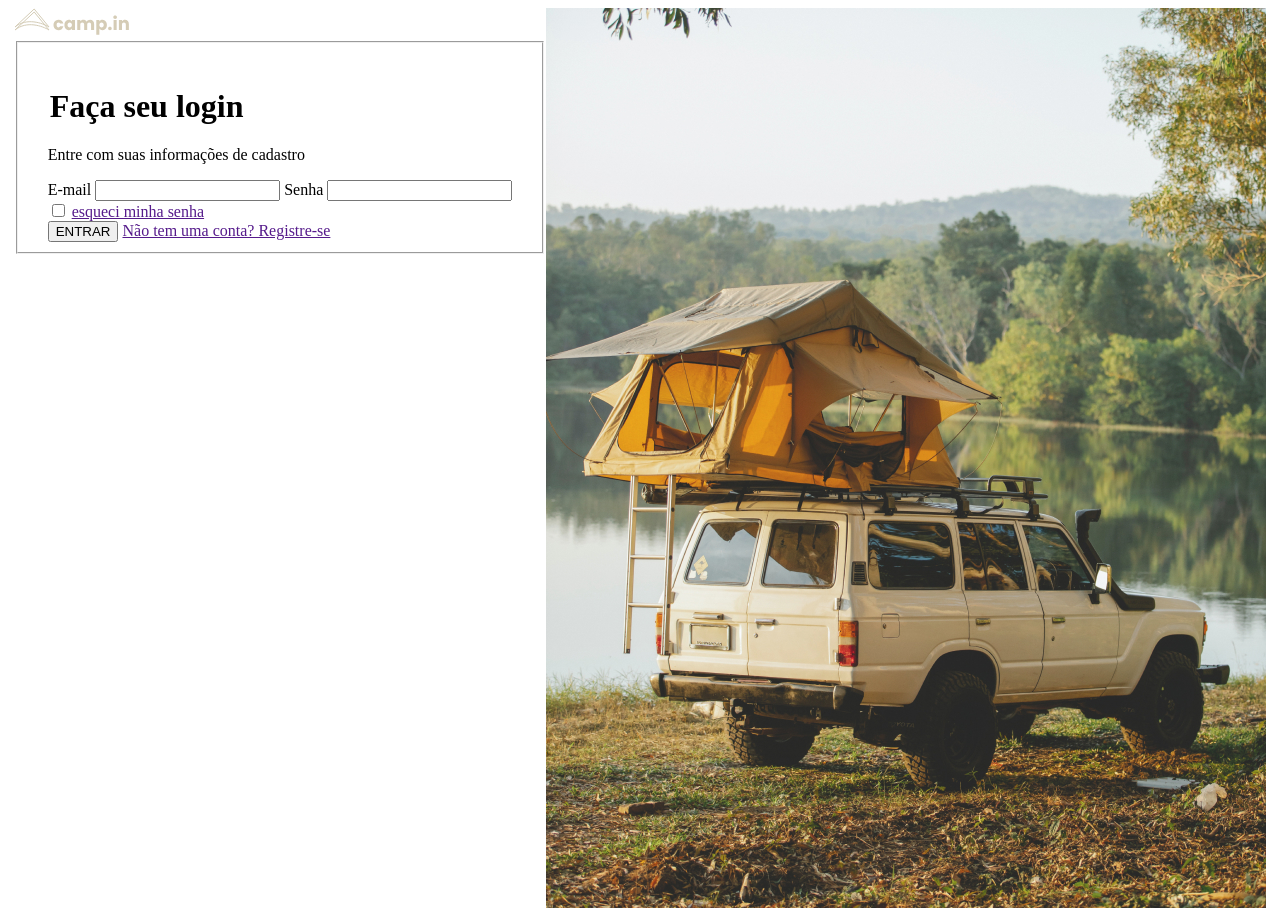
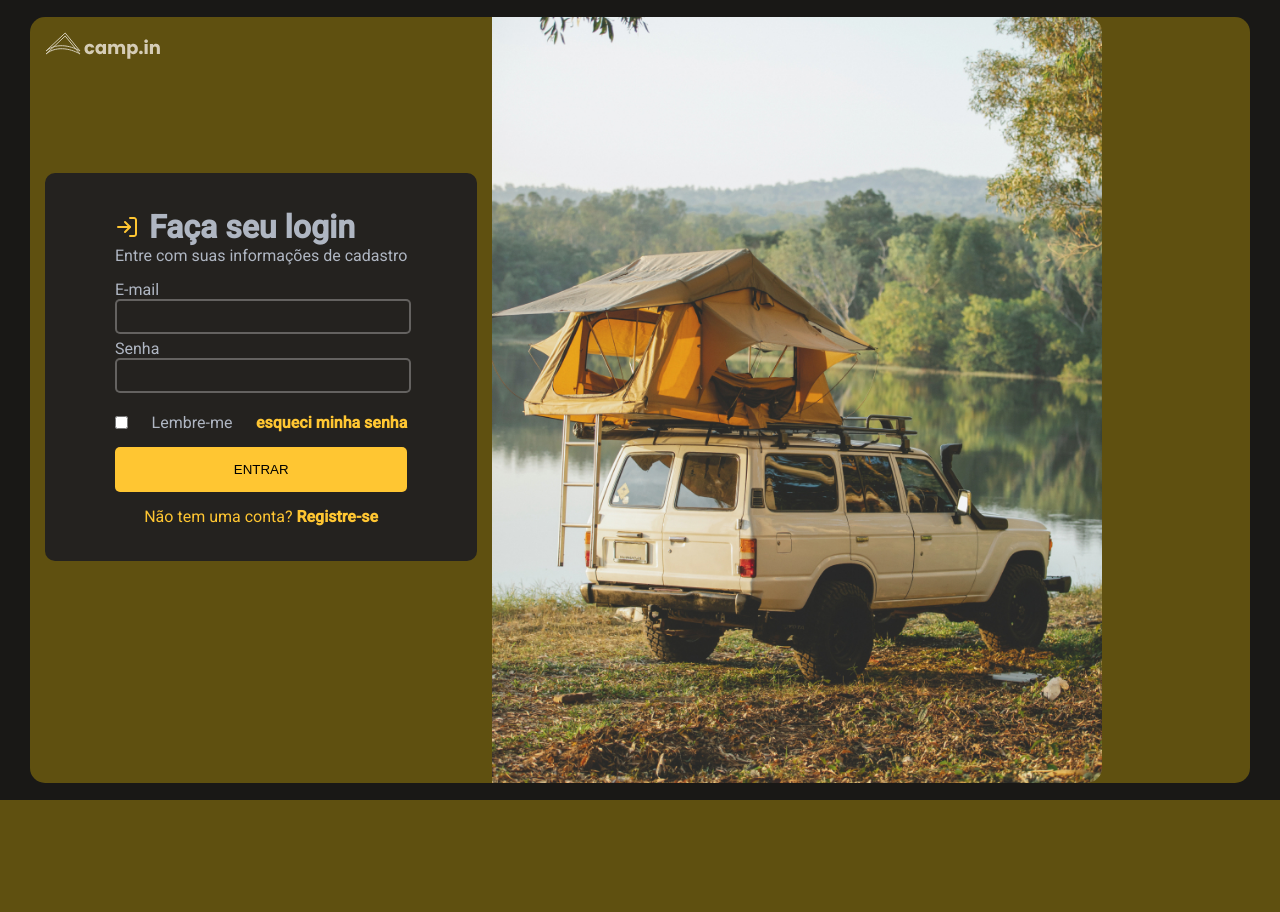
Before and after one commit to CarlosG18/CRUD_django, a Django app: page /crud/ in a window 1280 px wide. After the commit the page ends 800 px from the top, so only its background shows below. Run offline with Django 4.2, Linux system fonts and the light colour scheme.

Commit message:
add front-end with css and html

```diff
--- a/system/crud/static/crud/css/style.css
+++ b/system/crud/static/crud/css/style.css
@@ -1,3 +1,8 @@
+*{
+  margin: 0;
+  padding: 0;
+}
+
 :root{
     /*colors*/
     --text-base: #afb6c2;
@@ -8,27 +13,108 @@
 }
 
 body{
+    background-color: var(--background);
+    color: var(--text-base);
+    height: 100vh;
     display: flex;
+    flex-direction: column;
     justify-content: center;
+    font-family: Roboto, Sans-Serif;
 }
 
-.header{
-    display: flex;
-    justify-content: start;
+.box{
+  display: flex;
+  background-color: #d1ac0660;
+  margin: 30px;
+  border-radius: 15px;
+}
+
+.content{
+  margin: 15px;
+}
+
+.forms{
+  margin: 25% 0;
+  padding: 35px 70px;
+  border-radius: 10px;
+}
+
+.text-center{
+  text-align: center;
+}
+
+.mb{
+  margin-bottom: 15px;
+}
+
+a{
+  text-decoration: none;
+  color: var(--primary-color);
+}
+
+form{
+  display: flex;
+  flex-direction: column;
+}
+
+.legend{
+  display: flex;
+  align-items: center;
+}
+
+.legend > h1{
+  margin-left: 10px;
+  margin-bottom: 0;
+}
+
+.inputs{
+  display: flex;
+  flex-direction: column;
+  justify-content: center;
+  margin: 15px 0;
+}
+
+.button{
+  background-color: var(--primary-color);
+  border: none;
+  padding: 15px 15px;
+  border-radius: 5px;
+}
+
+.resgatar{
+  display: flex;
+  justify-content: space-between;
+  margin-bottom: 15px;
+}
+
+.inputs > input{
+  width: 100%;
+  margin-bottom: 5px;
+  border-radius: 5px;
+  border: 2px solid #cdcdcd60;
+  padding: 8px 0;
+  background-color: var(--form-background);
+}
+
+.check{
+  border: 2px solid #cdcdcd60;
+  background-color: var(--form-background);
+}
+
+.inputs > input:hover{
+  border: 2px solid var(--primary-color);
 }
 
 .car-image{
-    height: 100vh;
+  max-width: 50%;
 }
 
-.car-image  img{
-    max-width: 100%;
+.car-image > img{
+  width: 100%;
+  height: 100%;
+  border-radius: 0 15px 15px 0;
 }
 
-form > fieldset{
-    display: flex;
-    flex-direction: column;
-    justify-content: center;
-    align-items: center;
-    width: 500px;
+.forms{
+  background-color: var(--form-background);
 }
--- a/system/crud/templates/crud/Index.html
+++ b/system/crud/templates/crud/Index.html
@@ -16,40 +16,40 @@
     <link rel="shortcut icon" href="{%  static 'crud/images/favicon.ico' %}" type="image/x-icon">
 </head>
 <body>
-    <div>
-        <div class="header">
-            <div>
+
+  <div class="box">
+    <div class="content">
+      <div class="logo">
         <img src="{%  static 'crud/images/logo.svg' %}" alt="logo_camp.in">
-            </div>
       </div>
       <div class="forms">
         <form action="{% url 'crud:saveuser' %}" method="POST">
-                <fieldset>
-                    <div class="content">
-                        <div>
-                            <img src="" alt="">
-                            <legend><h1>Faça seu login</h1></legend>
+            <div class="legend">
+              <img src="{% static 'crud/images/log-in.svg' %}" alt="log-in">
+              <h1>Faça seu login</h1>
             </div>
             <p>Entre com suas informações de cadastro</p>
+            <div class="inputs">
               <label for="email_in">E-mail</label>
               <input type="email" id="email_in">
               <label for="password">Senha</label>
               <input type="password" id="password">
-                        <div>
-                            <input type="checkbox" name="" id="">
-                            <a href="">esqueci minha senha</a>
             </div>
-                        <input type="submit" value="ENTRAR">
-                        <a href="">Não tem uma conta? Registre-se</a>
+            <div class="resgatar">
+              <input class="check" type="checkbox" name="" id="lembre">
+              <label for="lembre">Lembre-me</label>
+              <a href=""><b>esqueci minha senha</b></a>
             </div>
-                </fieldset>
+            <input class="button mb" type="submit" value="ENTRAR">
+            <a class="text-center" href="">Não tem uma conta? <b>Registre-se</b></a>
         </form>
       </div>
     </div>
-
     <div class="car-image">
         <img src="{%  static 'crud/images/side-image.jpg' %}" alt="car_image">
     </div>
+  </div>
+
 </body>
 
 </html>
```
Lines whose indentation alone changed are shown as unchanged.
